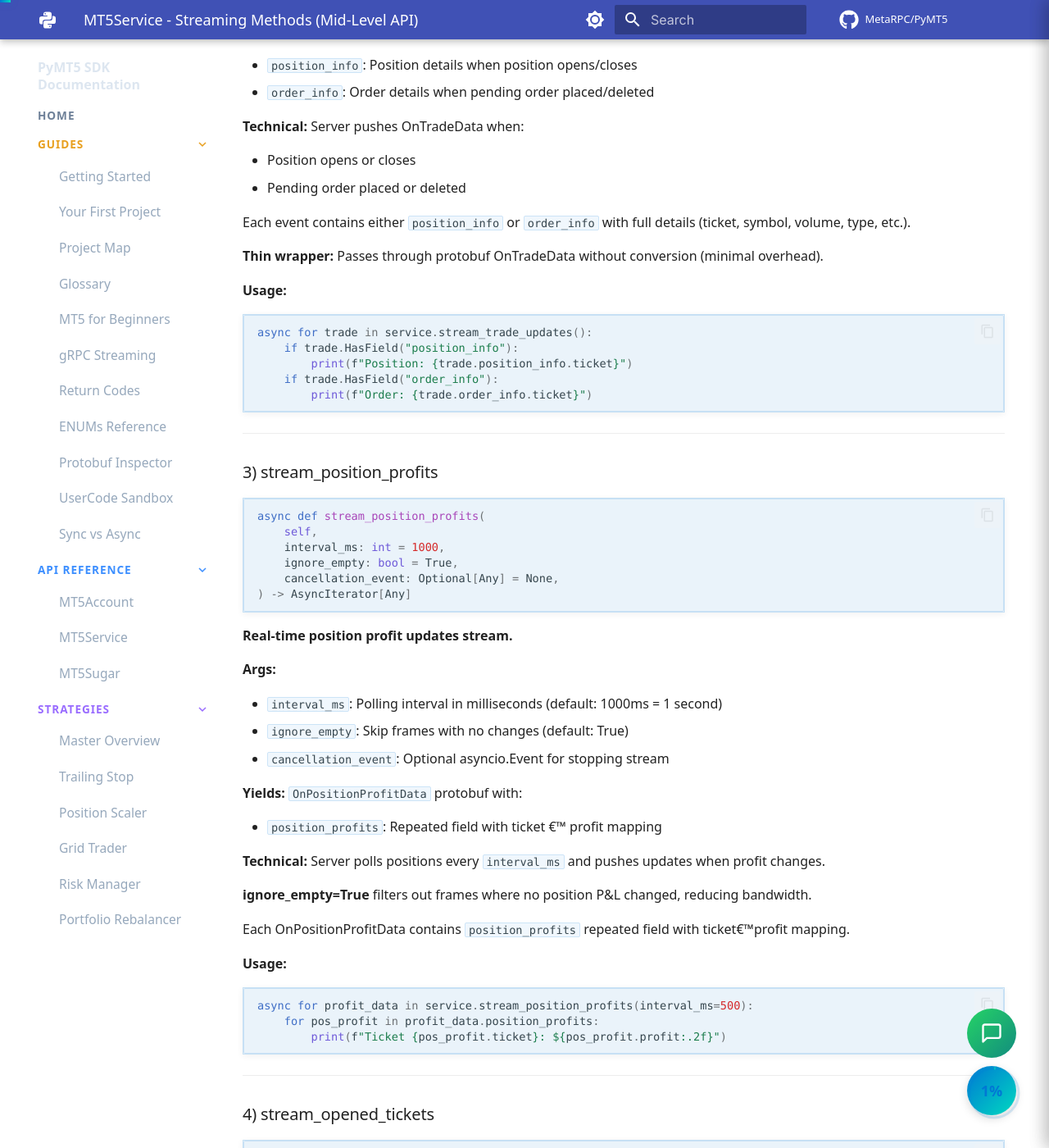
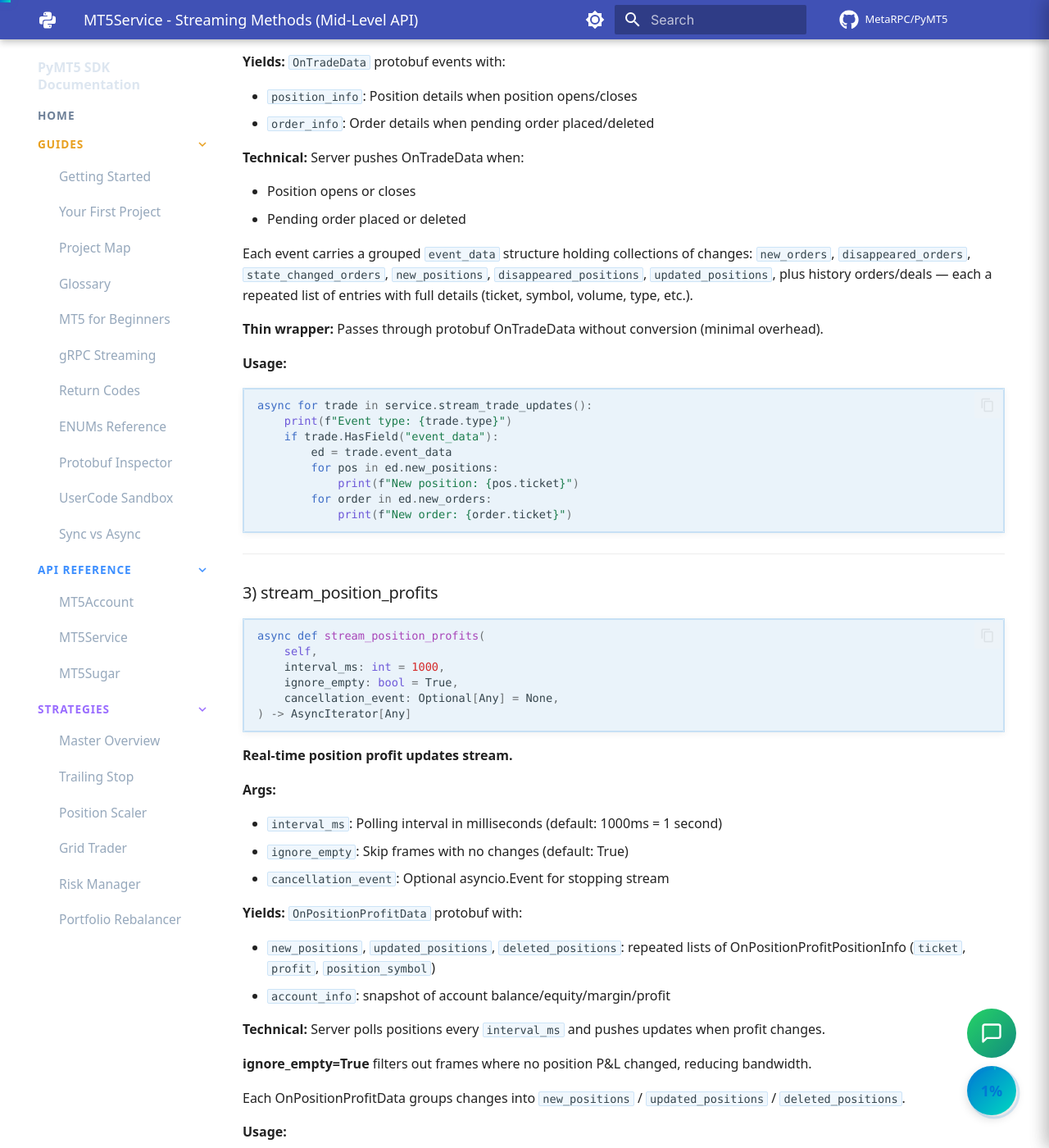
Before and after one commit to MetaRPC/PyMT5, an MkDocs documentation site: the page built from docs/MT5Service/6. Streaming_Methods.md, in a window 1280 px wide and 1400 px high, scrolled down 5135 px. Shown: the whole window at 82% size. Built offline with MkDocs 1.6.1 and Material for MkDocs 9.7.7, drawn with Linux system fonts in a browser that asks for light colours; comment, search, counter and statistics services are not loaded; some of the changed text lies outside the part shown.

Commit message:
docs(MT5Service): fix fabricated fields, enums and request examples
The service docs described trade requests using the official MetaTrader5
package's field names instead of this SDK's protobuf fields, and referenced
several non-existent fields and enum members. Corrected against the generated
types:

- Trading_Operations: OrderSendRequest uses operation/slippage/stop_loss/
  take_profit (not action/type/deviation/sl/tp); OrderModifyRequest/
  OrderCloseRequest use ticket (not order); OrderCalc* use order_type/
  open_price/close_price; OrderCheckRequest wraps a nested mql_trade_request;
  mql_trade_check_result (not mrpc_mql_trade_check_result).
- Positions_Orders: real sort enums AH_POSITION_OPEN_TIME/TICKET_* and
  BMT5_OPENED_ORDER_SORT_BY_ORDER_TICKET_ID_*; OpenedOrdersData.opened_orders.
- Market_Depth: data.mql_book_infos of MrpcMqlBookInfo (not books/BookRecord);
  opened_successfully / closed_successfully (not success).
- Streaming_Methods: OnTradeData.event_data collections and OnTradeTransactionData.
  trade_transaction/trade_request/trade_result (not position_info/order_info/
  transaction_type); OnPositionProfitData.updated_positions; position_tickets /
  pending_order_tickets.
- Overview: matching field-name corrections.

Co-Authored-By: Claude Opus 4.8 <noreply@anthropic.com>

````diff
--- a/docs/MT5Service/6. Streaming_Methods.md
+++ b/docs/MT5Service/6. Streaming_Methods.md
@@ -71,9 +71,10 @@ async for data in account.on_symbol_tick(["EURUSD"], None):
 
 # Other streams - already clean protobuf objects:
 async for data in account.on_trade(None):
-    # data is OnTradeData - already has all fields accessible
-    if data.HasField("position_info"):
-        print(f"Position: {data.position_info.ticket}")
+    # data is OnTradeData: type + event_data (grouped collections) + account_info
+    if data.HasField("event_data"):
+        ed = data.event_data
+        print(f"New positions: {len(ed.new_positions)}, new orders: {len(ed.new_orders)}")
 ```
 
 **Solution with MT5Service** (Mid-level):
@@ -88,8 +89,9 @@ async for tick in service.stream_ticks(["EURUSD"]):
 # Other streams - direct pass-through (NO conversion):
 async for trade in service.stream_trade_updates():
     # ⚪ NO VALUE: Same OnTradeData protobuf as Account layer
-    if trade.HasField("position_info"):
-        print(f"Position: {trade.position_info.ticket}")
+    if trade.HasField("event_data"):
+        ed = trade.event_data
+        print(f"New positions: {len(ed.new_positions)}, new orders: {len(ed.new_orders)}")
 ```
 
 **What MT5Service provides:**
@@ -227,7 +229,10 @@ async def stream_trade_updates(
 - Position opens or closes
 - Pending order placed or deleted
 
-Each event contains either `position_info` or `order_info` with full details (ticket, symbol, volume, type, etc.).
+Each event carries a grouped `event_data` structure holding collections of changes:
+`new_orders`, `disappeared_orders`, `state_changed_orders`, `new_positions`,
+`disappeared_positions`, `updated_positions`, plus history orders/deals — each a
+repeated list of entries with full details (ticket, symbol, volume, type, etc.).
 
 **Thin wrapper:** Passes through protobuf OnTradeData without conversion (minimal overhead).
 
@@ -235,10 +240,13 @@ Each event contains either `position_info` or `order_info` with full details (ti
 
 ```python
 async for trade in service.stream_trade_updates():
-    if trade.HasField("position_info"):
-        print(f"Position: {trade.position_info.ticket}")
-    if trade.HasField("order_info"):
-        print(f"Order: {trade.order_info.ticket}")
+    print(f"Event type: {trade.type}")
+    if trade.HasField("event_data"):
+        ed = trade.event_data
+        for pos in ed.new_positions:
+            print(f"New position: {pos.ticket}")
+        for order in ed.new_orders:
+            print(f"New order: {order.ticket}")
 ```
 
 ---
@@ -264,20 +272,22 @@ async def stream_position_profits(
 
 **Yields:** `OnPositionProfitData` protobuf with:
 
-- `position_profits`: Repeated field with ticket €™ profit mapping
+- `new_positions`, `updated_positions`, `deleted_positions`: repeated lists of
+  OnPositionProfitPositionInfo (`ticket`, `profit`, `position_symbol`)
+- `account_info`: snapshot of account balance/equity/margin/profit
 
 **Technical:** Server polls positions every `interval_ms` and pushes updates when profit changes.
 
 **ignore_empty=True** filters out frames where no position P&L changed, reducing bandwidth.
 
-Each OnPositionProfitData contains `position_profits` repeated field with ticket€™profit mapping.
+Each OnPositionProfitData groups changes into `new_positions` / `updated_positions` / `deleted_positions`.
 
 **Usage:**
 
 ```python
 async for profit_data in service.stream_position_profits(interval_ms=500):
-    for pos_profit in profit_data.position_profits:
-        print(f"Ticket {pos_profit.ticket}: ${pos_profit.profit:.2f}")
+    for pos in profit_data.updated_positions:
+        print(f"Ticket {pos.ticket} ({pos.position_symbol}): ${pos.profit:.2f}")
 ```
 
 ---
@@ -335,12 +345,14 @@ async def stream_transactions(
 
 **Yields:** `OnTradeTransactionData` protobuf events with:
 
-- `transaction_type`: Transaction type (DEAL_ADD, ORDER_DELETE, etc.)
-- Request details and results
+- `type`: Event group type
+- `trade_transaction`: MqlTradeTransaction (its `type` field is the transaction type — DEAL_ADD, ORDER_DELETE, etc.)
+- `trade_request`: MqlTradeRequest (the originating request)
+- `trade_result`: MqlTradeResult (broker response)
 
-**Technical:** Server pushes OnTradeTransactionData for every trade operation step (request€™broker€™result).
+**Technical:** Server pushes OnTradeTransactionData for every trade operation step (request → broker → result).
 
-**More detailed than stream_trade_updates():** Includes `transaction_type` (DEAL_ADD, ORDER_DELETE, etc.) and request details.
+**More detailed than stream_trade_updates():** Includes the full `trade_transaction` (with its transaction type), `trade_request` and `trade_result`.
 
 **Thin wrapper:** Passes through protobuf OnTradeTransactionData without conversion.
 
@@ -440,24 +454,25 @@ async def monitor_trades(service: MT5Service):
 
     try:
         async for trade in service.stream_trade_updates():
-            # Check if this is a position update
-            if trade.HasField("position_info"):
-                pos = trade.position_info
+            if not trade.HasField("event_data"):
+                continue
+            ed = trade.event_data
+
+            # New / changed positions
+            for pos in ed.new_positions:
                 print(f"\nPOSITION UPDATE:")
                 print(f"  Ticket: {pos.ticket}")
-                print(f"  Symbol: {pos.symbol}")
                 print(f"  Type: {'BUY' if pos.type == 0 else 'SELL'}")
                 print(f"  Volume: {pos.volume}")
+                print(f"  Open price: {pos.price_open}")
                 print(f"  Profit: ${pos.profit:.2f}")
 
-            # Check if this is an order update
-            if trade.HasField("order_info"):
-                order = trade.order_info
+            # New orders
+            for order in ed.new_orders:
                 print(f"\nORDER UPDATE:")
                 print(f"  Ticket: {order.ticket}")
-                print(f"  Symbol: {order.symbol}")
-                print(f"  Type: {order.type}")
-                print(f"  Volume: {order.volume_current}")
+                print(f"  State: {order.state}")
+                print(f"  Current price: {order.price_current}")
 
     except KeyboardInterrupt:
         print("\nMonitoring stopped")
@@ -491,9 +506,9 @@ async def monitor_position_profits(
             print("POSITION PROFITS:")
             print("-" * 60)
 
-            for pos_profit in profit_data.position_profits:
-                current_total += pos_profit.profit
-                print(f"Ticket #{pos_profit.ticket}: ${pos_profit.profit:+.2f}")
+            for pos in profit_data.updated_positions:
+                current_total += pos.profit
+                print(f"Ticket #{pos.ticket} ({pos.position_symbol}): ${pos.profit:+.2f}")
 
             print("-" * 60)
             print(f"TOTAL PROFIT: ${current_total:+.2f}")
@@ -577,19 +592,23 @@ async def monitor_transactions(service: MT5Service):
     try:
         async for transaction in service.stream_transactions():
             print(f"\nTRANSACTION:")
-            print(f"  Type: {transaction.transaction_type}")
+            print(f"  Event type: {transaction.type}")
 
-            if transaction.HasField("trade"):
-                trade = transaction.trade
-                print(f"  Action: {trade.action}")
-                print(f"  Order: {trade.order}")
-                print(f"  Symbol: {trade.symbol}")
-                print(f"  Volume: {trade.volume}")
-                print(f"  Price: {trade.price}")
+            if transaction.HasField("trade_transaction"):
+                tx = transaction.trade_transaction
+                print(f"  Transaction type: {tx.type}")
+                print(f"  Order: {tx.order_ticket}")
+                print(f"  Deal: {tx.deal_ticket}")
+                print(f"  Symbol: {tx.symbol}")
+                print(f"  Volume: {tx.volume}")
+                print(f"  Price: {tx.price}")
 
-            if transaction.HasField("request"):
-                req = transaction.request
+            if transaction.HasField("trade_request"):
+                req = transaction.trade_request
                 print(f"  Request: {req}")
+
+            if transaction.HasField("trade_result"):
+                print(f"  Result code: {transaction.trade_result.trade_return_int_code}")
 
     except KeyboardInterrupt:
         print("\nMonitoring stopped")
@@ -618,10 +637,10 @@ async def trading_dashboard(service: MT5Service):
     # Task 2: Monitor trades
     async def trade_monitor():
         async for trade in service.stream_trade_updates(cancel_event):
-            if trade.HasField("position_info"):
-                pos = trade.position_info
-                print(f"[TRADE] Position {pos.ticket}: {pos.symbol} "
-                      f"{'BUY' if pos.type == 0 else 'SELL'} {pos.volume} lots")
+            if trade.HasField("event_data"):
+                for pos in trade.event_data.new_positions:
+                    print(f"[TRADE] Position {pos.ticket}: "
+                          f"{'BUY' if pos.type == 0 else 'SELL'} {pos.volume} lots")
 
     # Task 3: Monitor profits
     async def profit_monitor():
@@ -630,7 +649,7 @@ async def trading_dashboard(service: MT5Service):
             ignore_empty=True,
             cancellation_event=cancel_event
         ):
-            total = sum(p.profit for p in profit_data.position_profits)
+            total = sum(p.profit for p in profit_data.updated_positions)
             print(f"[PROFIT] Total P&L: ${total:+.2f}")
 
     # Run all monitors concurrently
@@ -688,8 +707,9 @@ async for tick in service.stream_ticks(["EURUSD"]):
 
 ```python
 async for trade in service.stream_trade_updates():
-    if trade.HasField("position_info"):
-        print(f"New position: {trade.position_info.ticket}")
+    if trade.HasField("event_data"):
+        for pos in trade.event_data.new_positions:
+            print(f"New position: {pos.ticket}")
 ```
 
 ---
@@ -707,7 +727,7 @@ async for trade in service.stream_trade_updates():
 
 ```python
 async for profit_data in service.stream_position_profits():
-    total = sum(p.profit for p in profit_data.position_profits)
+    total = sum(p.profit for p in profit_data.updated_positions)
     if total < -100:
         print("ALERT: Large loss!")
 ```
````
Also changed, not shown: other parts of docs/MT5Service/6. Streaming_Methods.md (+12 -9 lines), docs/MT5Service/3. Positions_Orders.md (+14 -16 lines), docs/MT5Service/4. Market_Depth.md (+21 -21 lines), docs/MT5Service/5. Trading_Operations.md (+64 -72 lines), docs/MT5Service/MT5Service.Overview.md (+6 -6 lines).
